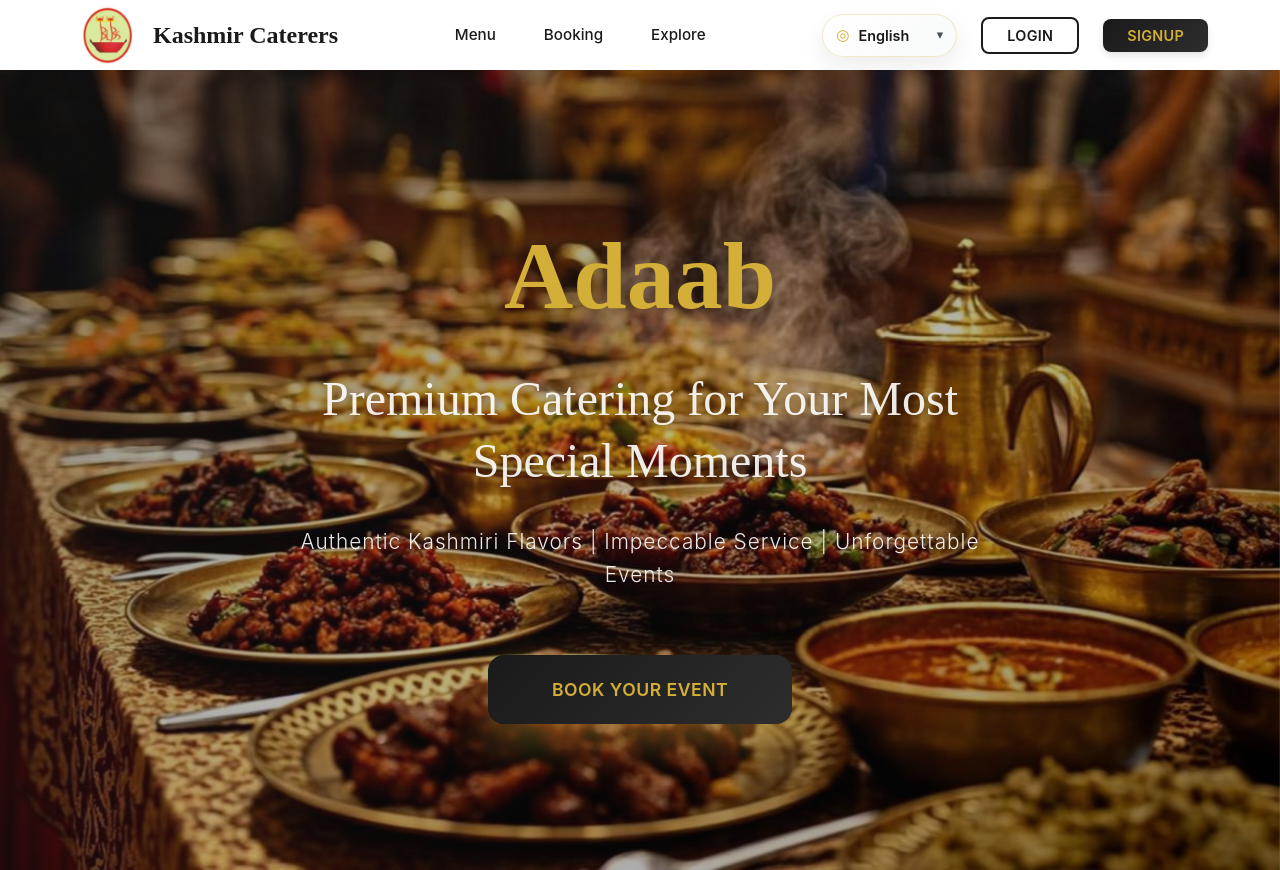
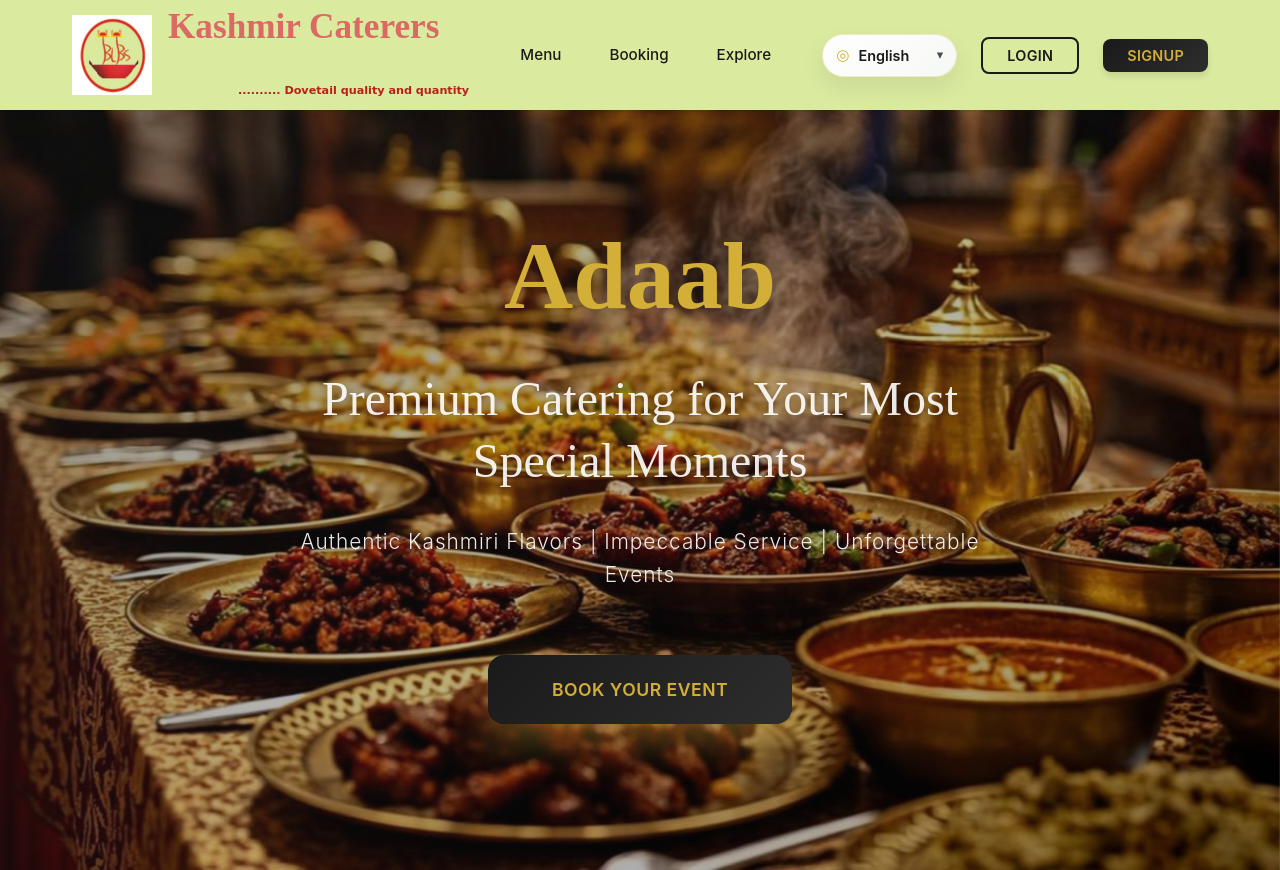
Before and after one commit to anand-kumar-00/Kashmir-caterer-s, a plain HTML site: page index.html in a window 1280 px wide. Shown: the top 870 px of the page. Drawn offline with Linux system fonts and the light colour scheme; some packages are replaced by stand-ins of ours.

Commit message:
today i work on header specially logo and logo-text .

```diff
--- a/index.html
+++ b/index.html
@@ -22,7 +22,10 @@
             <div class="header-content">
                 <div class="logo">
                     <img src="images/logo.jpg" alt="logo">
-                    <span class="logo-text">Kashmir Caterers</span>
+                    <span class="logo-text">Kashmir Caterers <br>
+                       <span class="logo-subtext"> .......... Dovetail quality and quantity </span>
+                        </span>
+                    </span>
                 </div>
 
                 <nav class="nav-menu">
--- a/styles/header.css
+++ b/styles/header.css
@@ -7,7 +7,7 @@
     top: 0;
     left: 0;
     right: 0;
-    background: rgba(255, 255, 255, 0.95);
+    background: #daea9f;
     backdrop-filter: blur(10px);
     box-shadow: var(--shadow-sm);
     z-index: 1000;
@@ -19,7 +19,7 @@
     align-items: center;
     justify-content: space-between;
     padding: var(--spacing-md) 0;
-    height: 70px;
+    height: 110px;
 }
 
 /* Logo */
@@ -27,18 +27,29 @@
     display: flex;
     align-items: center;
     gap: var(--spacing-sm);
-    font-size: 1.5rem;
-    font-weight: 700;
-    font-family: var(--font-display);
+    font-size: 2.2rem;
+    font-weight: 900;
     cursor: pointer;
     transition: transform var(--transition-base);
-    margin-left: 5px;
+    color : #db6964;
+    font-family:'Playfair Display',serif;
+
+
+}
+.logo-subtext{
+    font-family: 'Dancing Script',cursive;
+    font-size: 0.7rem;
+    color: #b7211b;
+    text-align: right;
+    margin-left: 70px;
+    margin-top: 120px;
 
 }
 
 .logo img{
-    width: 60px;
-    height: 60px;
+    width: 80px;
+    height: 80px;
+
 }
 
 .logo:hover {
```
